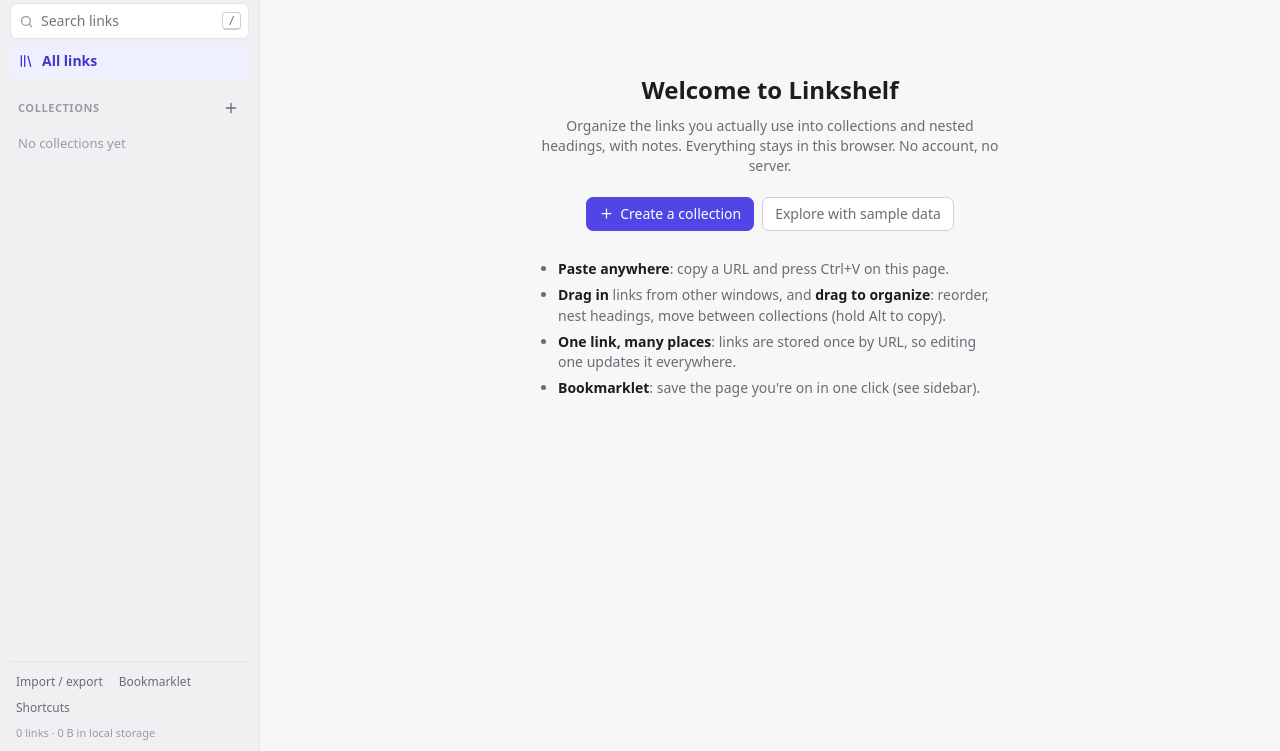
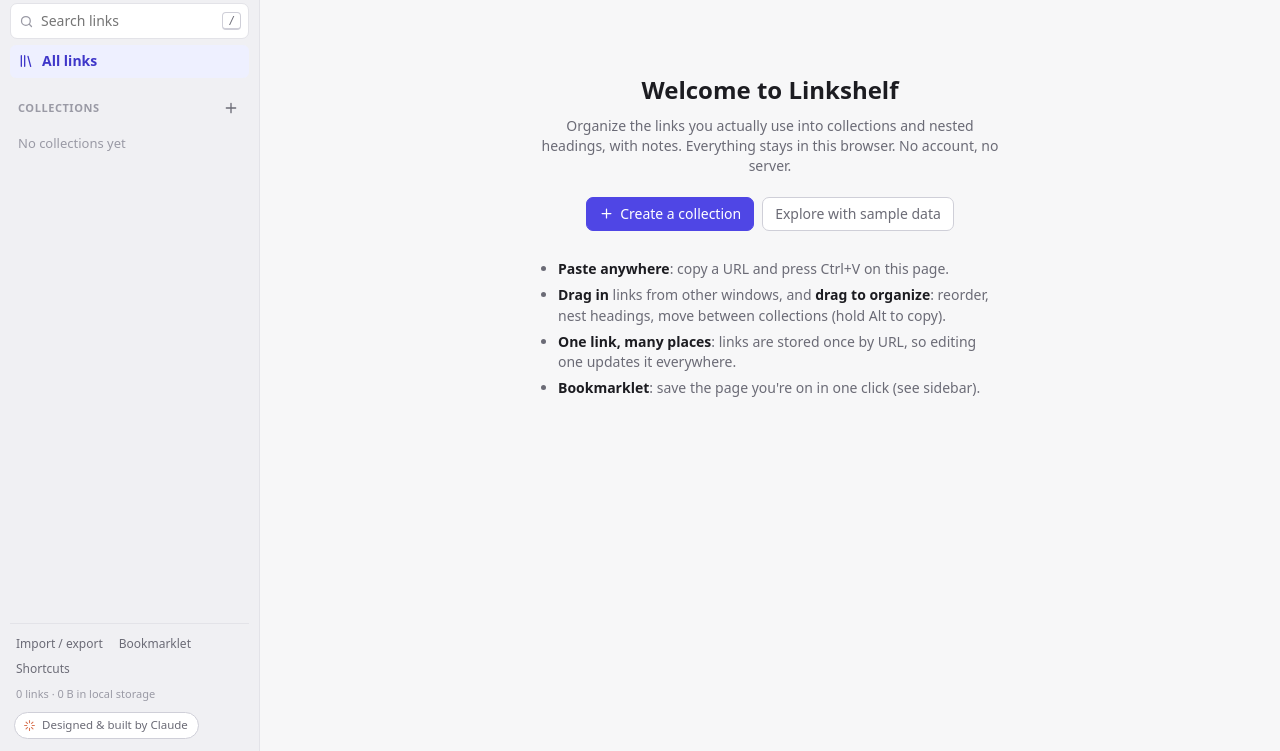
Before and after one commit to matt-wiley/cld-links-manager, a website with bundled scripts: page index.html in a window 1280 px wide. Shown: the part 49-800 px from the top of the page. Built offline with nearby package versions, Linux system fonts and the light colour scheme.

Commit message:
Add 'Designed & built by Claude' credit badge
Co-Authored-By: Claude Opus 5.5 <noreply@anthropic.com>

```diff
--- a/css/styles.css
+++ b/css/styles.css
@@ -470,3 +470,20 @@ details textarea { margin: 8px 0; }
 @media (hover: none) {
   .row-actions { opacity: 1; }
 }
+
+/* ---------- credit ---------- */
+.credit {
+  display: inline-flex;
+  align-items: center;
+  gap: 6px;
+  margin: 8px 4px 2px;
+  padding: 4px 10px 4px 8px;
+  border: 1px solid var(--line-strong);
+  border-radius: 999px;
+  font-size: 11.5px;
+  color: var(--muted);
+  text-decoration: none;
+  background: var(--panel);
+}
+.credit svg { width: 13px; height: 13px; color: #d97757; }
+.credit:hover { color: var(--text); border-color: var(--faint); }
--- a/index.html
+++ b/index.html
@@ -35,6 +35,10 @@
           <button class="text-btn" data-action="open-bookmarklet">Bookmarklet</button>
           <button class="text-btn" data-action="open-help">Shortcuts</button>
           <div class="storage-meter" id="storage-meter"></div>
+          <a class="credit" href="https://claude.com/claude-code" target="_blank" rel="noopener noreferrer" title="Designed, built and deployed by Claude, an AI model made by Anthropic">
+            <svg viewBox="0 0 24 24" aria-hidden="true"><path d="M12 3v4M12 17v4M3 12h4M17 12h4M5.6 5.6l2.8 2.8M15.6 15.6l2.8 2.8M5.6 18.4l2.8-2.8M15.6 8.4l2.8-2.8" /></svg>
+            Designed &amp; built by Claude
+          </a>
         </div>
       </aside>
       <div class="scrim" data-action="toggle-sidebar"></div>
```
Also changed, not shown: README.md.
